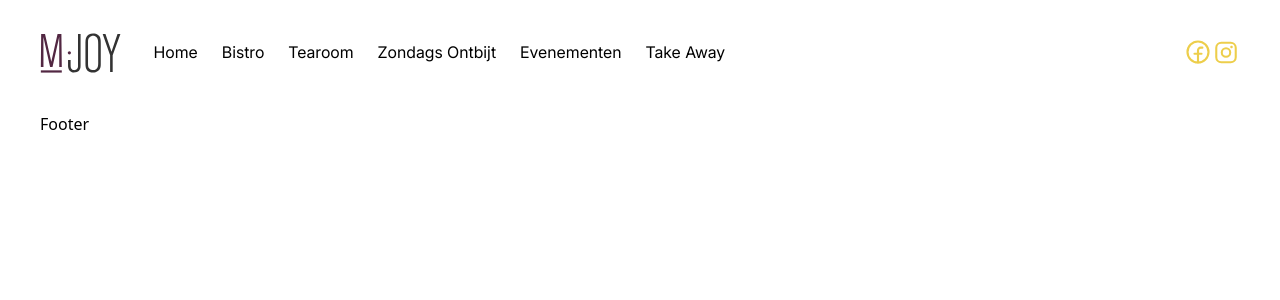
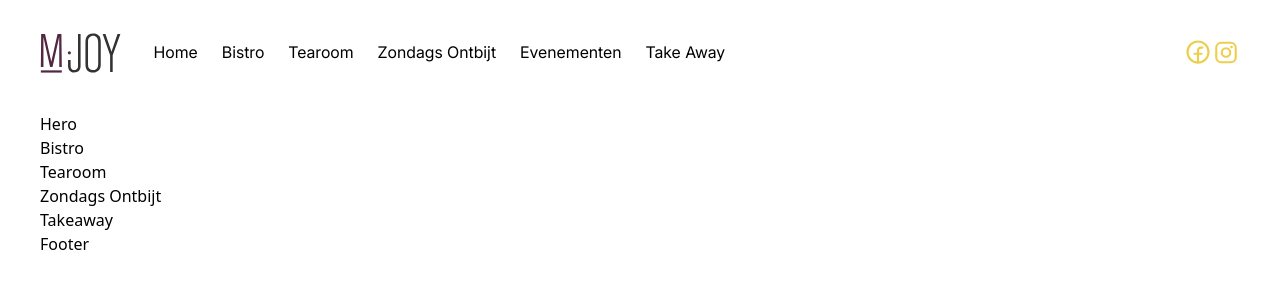
Before and after one commit to Berthje/mjoy, a Next.js app: page / in a window 1280 px wide. Shown: the top 300 px of the page. Built offline with nearby package versions, Linux system fonts and the light colour scheme.

Commit message:
Refactor page component to include new sections and components

```diff
--- a/app/page.tsx
+++ b/app/page.tsx
@@ -1,7 +1,19 @@
+import Evenementen from "@/components/Evenementen";
+import Hero from "@/components/Hero";
+import Bistro from "@/components/Bistro";
+import Takeaway from "@/components/Takeaway";
+import Tearoom from "@/components/Tearoom";
+import ZondagsOntbijt from "@/components/ZondagsOntbijt";
+
 export default function Home() {
   return (
     <main>
-
+      <Hero />
+      <Bistro />
+      <Tearoom />
+      <ZondagsOntbijt />
+      <Evenementen />
+      <Takeaway />
     </main>
   );
 }
--- /dev/null
+++ b/components/Bistro.tsx
@@ -0,0 +1,9 @@
+import React from 'react'
+
+const Bistro = () => {
+  return (
+    <section id="bistro">Bistro</section>
+  )
+}
+
+export default Bistro
--- /dev/null
+++ b/components/Evenementen.tsx
@@ -0,0 +1,9 @@
+import React from 'react'
+
+const Evenementen = () => {
+  return (
+    <section id="evenementen"></section>
+  )
+}
+
+export default Evenementen
--- /dev/null
+++ b/components/Hero.tsx
@@ -0,0 +1,9 @@
+import React from 'react'
+
+const Hero = () => {
+  return (
+    <section id="hero">Hero</section>
+  )
+}
+
+export default Hero
--- /dev/null
+++ b/components/Takeaway.tsx
@@ -0,0 +1,9 @@
+import React from 'react'
+
+const Takeaway = () => {
+  return (
+    <section id="takeaway">Takeaway</section>
+  )
+}
+
+export default Takeaway
--- /dev/null
+++ b/components/Tearoom.tsx
@@ -0,0 +1,9 @@
+import React from 'react'
+
+const Tearoom = () => {
+  return (
+    <section id="tearoom">Tearoom</section>
+  )
+}
+
+export default Tearoom
--- /dev/null
+++ b/components/ZondagsOntbijt.tsx
@@ -0,0 +1,9 @@
+import React from 'react'
+
+const ZondagsOntbijt = () => {
+  return (
+    <section id="zondagsontbijt">Zondags Ontbijt</section>
+  )
+}
+
+export default ZondagsOntbijt
--- a/data/data.json
+++ b/data/data.json
@@ -1,6 +1,6 @@
 {
     "navItems": [
-        { "name": "Home", "link": "/" },
+        { "name": "Home", "link": "#home" },
         { "name": "Bistro", "link": "#bistro" },
         { "name": "Tearoom", "link": "#tearoom" },
         { "name": "Zondags Ontbijt", "link": "#zondagsontbijt" },
```
